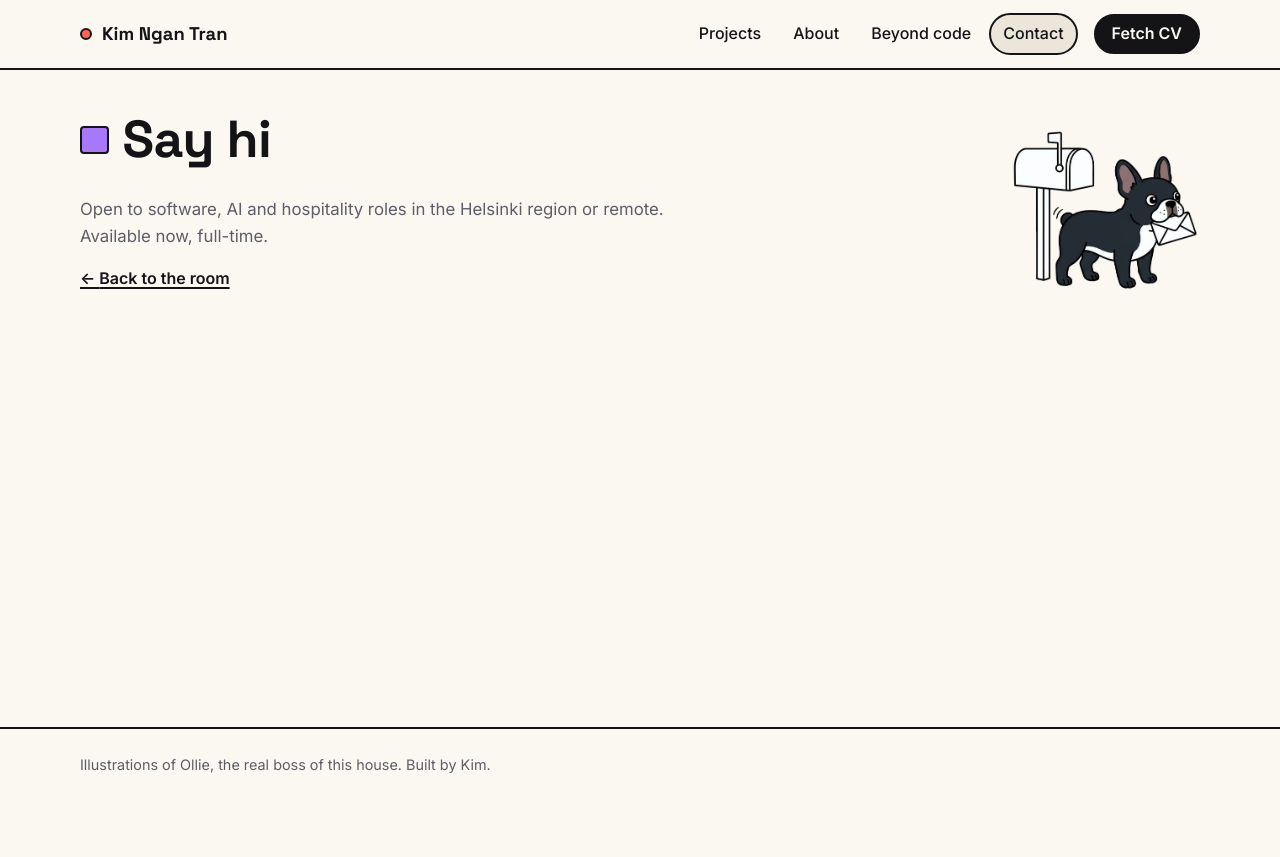
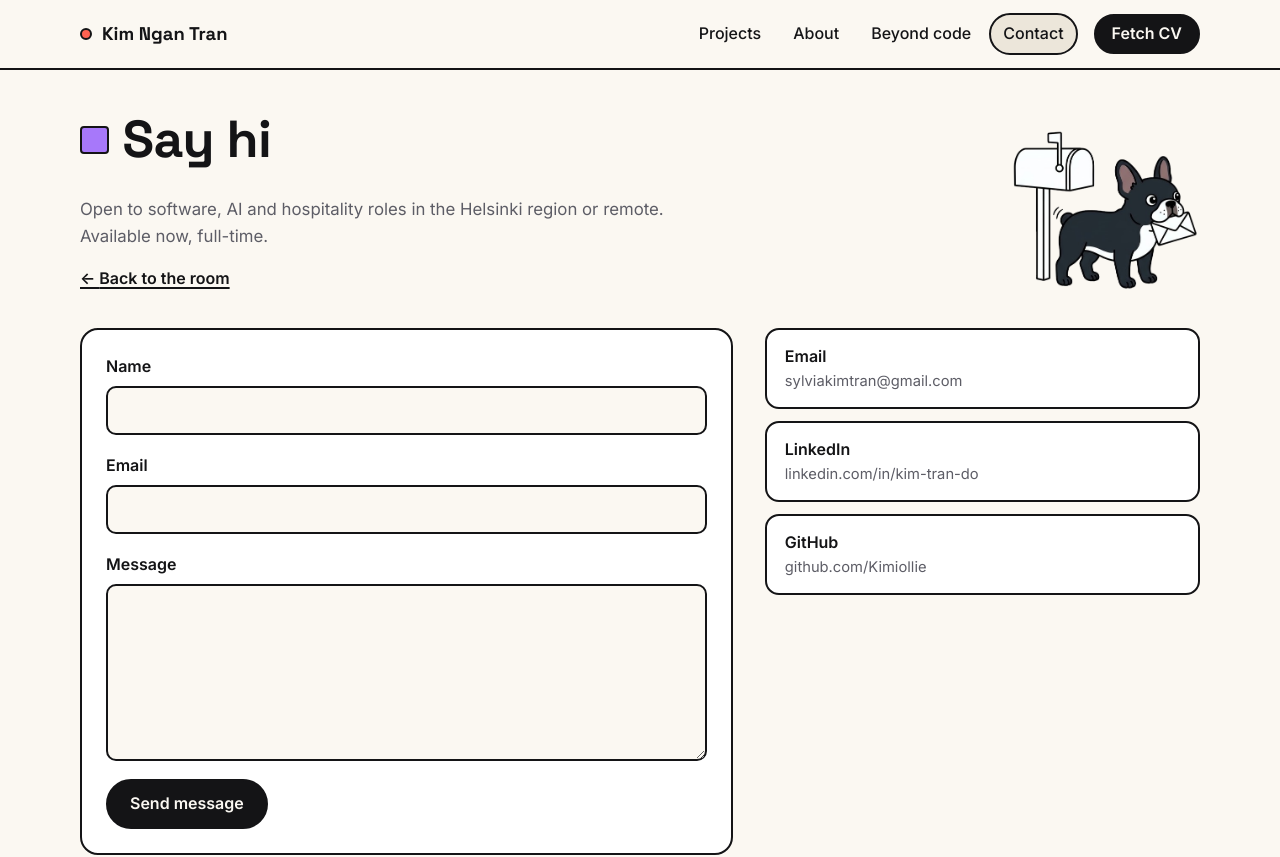
Before and after one commit to Kimiollie/Kimiollie.github.io, a React (Vite) app: page /contact in a window 1280 px wide. Shown: the top 857 px of the page. Before the commit the page ends 800 px from the top, so only its background shows below. Built offline with nearby package versions, Linux system fonts and the light colour scheme.

Commit message:
feat: build contact page with formspree form

```diff
--- /dev/null
+++ b/src/components/ContactForm.module.css
@@ -0,0 +1,110 @@
+.form {
+  display: flex;
+  flex-direction: column;
+  gap: 18px;
+  padding: 24px;
+  border: 2px solid var(--line);
+  border-radius: 18px;
+  background: var(--card);
+}
+
+.field {
+  display: flex;
+  flex-direction: column;
+  gap: 6px;
+}
+
+.field label {
+  font-weight: 600;
+}
+
+.input {
+  width: 100%;
+  padding: 10px 12px;
+  border: 2px solid var(--line);
+  border-radius: 10px;
+  background: var(--bg);
+  color: var(--ink);
+  font: inherit;
+}
+
+textarea.input {
+  resize: vertical;
+  min-height: 140px;
+}
+
+.input:focus-visible {
+  outline-offset: 2px;
+}
+
+.input[aria-invalid='true'] {
+  border-color: #c2261b;
+  border-width: 3px;
+}
+
+[data-theme='night'] .input[aria-invalid='true'] {
+  border-color: #ff8a80;
+}
+
+.error {
+  margin: 0;
+  color: #b42318;
+  font-size: 0.9rem;
+  font-weight: 500;
+}
+
+[data-theme='night'] .error {
+  color: #ff8a80;
+}
+
+.submit {
+  align-self: flex-start;
+  padding: 10px 22px;
+  border: 2px solid var(--line);
+  border-radius: 999px;
+  background: var(--ink);
+  color: var(--bg);
+  font: inherit;
+  font-weight: 600;
+  cursor: pointer;
+  transition:
+    background-color 0.2s,
+    color 0.2s;
+}
+
+.submit:hover:not(:disabled) {
+  background: var(--c-contact);
+  color: #141416;
+}
+
+.submit:disabled {
+  opacity: 0.6;
+  cursor: progress;
+}
+
+.status:empty {
+  display: none;
+}
+
+.status p {
+  margin: 0;
+  padding: 12px 14px;
+  border: 2px solid var(--line);
+  border-radius: 10px;
+}
+
+.success {
+  background: var(--soft);
+  font-weight: 600;
+}
+
+.failure {
+  background: var(--soft);
+}
+
+.devWarning {
+  border-style: dashed !important;
+  background: #ffc828;
+  color: #141416;
+  font-size: 0.9rem;
+}
--- /dev/null
+++ b/src/components/ContactForm.tsx
@@ -0,0 +1,132 @@
+import { useRef, useState } from 'react';
+import type { ChangeEvent, FormEvent } from 'react';
+import { contactForm, contactPage, email } from '../content/contact.ts';
+import styles from './ContactForm.module.css';
+
+type Field = 'name' | 'email' | 'message';
+type Values = Record<Field, string>;
+type Errors = Partial<Record<Field, string>>;
+type Status = 'idle' | 'sending' | 'success' | 'error' | 'missing-id';
+
+const EMPTY: Values = { name: '', email: '', message: '' };
+const EMAIL_PATTERN = /^[^\s@]+@[^\s@]+\.[^\s@]+$/;
+const FIELDS: Field[] = ['name', 'email', 'message'];
+
+function validate(values: Values): Errors {
+  const errors: Errors = {};
+  if (!values.name.trim()) errors.name = contactForm.errors.nameRequired;
+  if (!values.email.trim()) errors.email = contactForm.errors.emailRequired;
+  else if (!EMAIL_PATTERN.test(values.email.trim())) errors.email = contactForm.errors.emailInvalid;
+  if (!values.message.trim()) errors.message = contactForm.errors.messageRequired;
+  return errors;
+}
+
+function ContactForm() {
+  const [values, setValues] = useState<Values>(EMPTY);
+  const [errors, setErrors] = useState<Errors>({});
+  const [status, setStatus] = useState<Status>('idle');
+  const formRef = useRef<HTMLFormElement>(null);
+
+  const handleChange = (event: ChangeEvent<HTMLInputElement | HTMLTextAreaElement>) => {
+    const field = event.target.name as Field;
+    setValues((current) => ({ ...current, [field]: event.target.value }));
+    if (errors[field]) {
+      setErrors((current) => ({ ...current, [field]: undefined }));
+    }
+    if (status === 'success' || status === 'error') setStatus('idle');
+  };
+
+  const handleSubmit = async (event: FormEvent<HTMLFormElement>) => {
+    event.preventDefault();
+    if (status === 'sending') return;
+
+    const found = validate(values);
+    setErrors(found);
+    const firstInvalid = FIELDS.find((field) => found[field]);
+    if (firstInvalid) {
+      formRef.current?.querySelector<HTMLElement>(`[name="${firstInvalid}"]`)?.focus();
+      return;
+    }
+
+    const formId = import.meta.env.VITE_FORMSPREE_ID;
+    if (!formId) {
+      setStatus(import.meta.env.DEV ? 'missing-id' : 'error');
+      return;
+    }
+
+    setStatus('sending');
+    try {
+      const response = await fetch(`https://formspree.io/f/${formId}`, {
+        method: 'POST',
+        headers: { Accept: 'application/json', 'Content-Type': 'application/json' },
+        body: JSON.stringify({
+          name: values.name.trim(),
+          email: values.email.trim(),
+          message: values.message.trim(),
+        }),
+      });
+      if (!response.ok) throw new Error(`Formspree responded ${response.status}`);
+      setValues(EMPTY);
+      setStatus('success');
+    } catch {
+      setStatus('error');
+    }
+  };
+
+  const fieldProps = (field: Field) => ({
+    id: `contact-${field}`,
+    name: field,
+    value: values[field],
+    onChange: handleChange,
+    'aria-invalid': errors[field] ? true : undefined,
+    'aria-describedby': errors[field] ? `contact-${field}-error` : undefined,
+    className: styles.input,
+  });
+
+  const errorText = (field: Field) =>
+    errors[field] && (
+      <p id={`contact-${field}-error`} className={styles.error}>
+        {errors[field]}
+      </p>
+    );
+
+  return (
+    <form ref={formRef} className={styles.form} onSubmit={handleSubmit} noValidate>
+      <div className={styles.field}>
+        <label htmlFor="contact-name">{contactForm.nameLabel}</label>
+        <input {...fieldProps('name')} type="text" autoComplete="name" />
+        {errorText('name')}
+      </div>
+
+      <div className={styles.field}>
+        <label htmlFor="contact-email">{contactForm.emailLabel}</label>
+        <input {...fieldProps('email')} type="email" autoComplete="email" />
+        {errorText('email')}
+      </div>
+
+      <div className={styles.field}>
+        <label htmlFor="contact-message">{contactForm.messageLabel}</label>
+        <textarea {...fieldProps('message')} rows={6} />
+        {errorText('message')}
+      </div>
+
+      <button type="submit" className={styles.submit} disabled={status === 'sending'}>
+        {status === 'sending' ? contactForm.sending : contactForm.submit}
+      </button>
+
+      <div className={styles.status} role="status" aria-live="polite">
+        {status === 'success' && <p className={styles.success}>{contactPage.successMessage}</p>}
+        {status === 'error' && (
+          <p className={styles.failure}>
+            {contactForm.sendError} <a href={`mailto:${email}`}>{email}</a>.
+          </p>
+        )}
+        {status === 'missing-id' && import.meta.env.DEV && (
+          <p className={styles.devWarning}>{contactForm.missingIdWarning}</p>
+        )}
+      </div>
+    </form>
+  );
+}
+
+export default ContactForm;
--- a/src/content/contact.ts
+++ b/src/content/contact.ts
@@ -1,10 +1,31 @@
 import type { ContactLink } from './types.ts';
-import { CV_URL, EMAIL, GITHUB_URL, LINKEDIN_URL } from './site.ts';
+import { EMAIL, GITHUB_URL, LINKEDIN_URL } from './site.ts';
 
 export const contactPage = {
   title: 'Say hi',
   sub: 'Open to software, AI and hospitality roles in the Helsinki region or remote. Available now, full-time.',
   successMessage: 'Thanks! Kim will get back to you.',
+  linksLabel: 'Other ways to reach Kim',
+};
+
+/** Form labels and messages. */
+export const contactForm = {
+  nameLabel: 'Name',
+  emailLabel: 'Email',
+  messageLabel: 'Message',
+  submit: 'Send message',
+  sending: 'Sending…',
+  errors: {
+    nameRequired: 'Please enter your name.',
+    emailRequired: 'Please enter your email address.',
+    emailInvalid: 'Please enter a valid email address, like name@example.com.',
+    messageRequired: 'Please write a message.',
+  },
+  /** Shown before the email address when sending fails. */
+  sendError: "Sorry, the message couldn't be sent. Please email Kim directly at",
+  /** Development only. */
+  missingIdWarning:
+    'VITE_FORMSPREE_ID is not set, so the form does not send. Add it to .env.local and restart npm run dev.',
 };
 
 export const email = EMAIL;
@@ -13,5 +34,4 @@ export const contactLinks: ContactLink[] = [
   { label: 'Email', text: EMAIL, href: `mailto:${EMAIL}`, kind: 'email' },
   { label: 'LinkedIn', text: 'linkedin.com/in/kim-tran-do', href: LINKEDIN_URL, kind: 'external' },
   { label: 'GitHub', text: 'github.com/Kimiollie', href: GITHUB_URL, kind: 'external' },
-  { label: 'CV (PDF)', text: 'Kim_Ngan_Tran_CV.pdf', href: CV_URL, kind: 'download' },
 ];
--- a/src/content/types.ts
+++ b/src/content/types.ts
@@ -101,5 +101,5 @@ export interface ContactLink {
   /** Text shown for the link, e.g. the email address. */
   text: string;
   href: string;
-  kind: 'email' | 'external' | 'download';
+  kind: 'email' | 'external';
 }
--- /dev/null
+++ b/src/pages/Contact.module.css
@@ -0,0 +1,51 @@
+.layout {
+  display: grid;
+  grid-template-columns: minmax(0, 1.5fr) minmax(0, 1fr);
+  align-items: start;
+  gap: 32px;
+}
+
+.links {
+  display: flex;
+  flex-direction: column;
+  gap: 12px;
+  margin: 0;
+  padding: 0;
+  list-style: none;
+}
+
+.row {
+  display: flex;
+  flex-direction: column;
+  padding: 14px 18px;
+  border: 2px solid var(--line);
+  border-radius: 14px;
+  background: var(--card);
+  text-decoration: none;
+  transition: background-color 0.2s;
+}
+
+.row:hover {
+  background: var(--c-contact);
+  color: #141416;
+}
+
+.row:hover .rowText {
+  color: #141416;
+}
+
+.rowLabel {
+  font-weight: 600;
+}
+
+.rowText {
+  overflow-wrap: anywhere;
+  color: var(--muted);
+  font-size: 0.92rem;
+}
+
+@media (max-width: 819.98px) {
+  .layout {
+    grid-template-columns: minmax(0, 1fr);
+  }
+}
--- a/src/pages/Contact.tsx
+++ b/src/pages/Contact.tsx
@@ -1,14 +1,54 @@
+import ContactForm from '../components/ContactForm.tsx';
+import ExternalAnchor from '../components/ExternalAnchor.tsx';
 import PageHeader from '../components/PageHeader.tsx';
-import { contactPage } from '../content/contact.ts';
+import { contactLinks, contactPage } from '../content/contact.ts';
+import type { ContactLink } from '../content/types.ts';
+import styles from './Contact.module.css';
+
+function LinkRow({ link }: { link: ContactLink }) {
+  const content = (
+    <>
+      <span className={styles.rowLabel}>{link.label}</span>
+      <span className={styles.rowText}>{link.text}</span>
+    </>
+  );
+
+  if (link.kind === 'external') {
+    return (
+      <ExternalAnchor href={link.href} className={styles.row}>
+        {content}
+      </ExternalAnchor>
+    );
+  }
+  return (
+    <a href={link.href} className={styles.row}>
+      {content}
+    </a>
+  );
+}
 
 function Contact() {
   return (
+    <>
       <PageHeader
         title={contactPage.title}
         sub={contactPage.sub}
         accent="var(--c-contact)"
         pose="mailbox"
       />
+
+      <div className={styles.layout}>
+        <ContactForm />
+
+        <ul className={styles.links} aria-label={contactPage.linksLabel}>
+          {contactLinks.map((link) => (
+            <li key={link.href}>
+              <LinkRow link={link} />
+            </li>
+          ))}
+        </ul>
+      </div>
+    </>
   );
 }
 
```
Also changed, not shown: src/env.d.ts (added, +8 -0 lines), 1 other file (tests, documents, lock files or other folders). Lines whose indentation alone changed are shown as unchanged.
